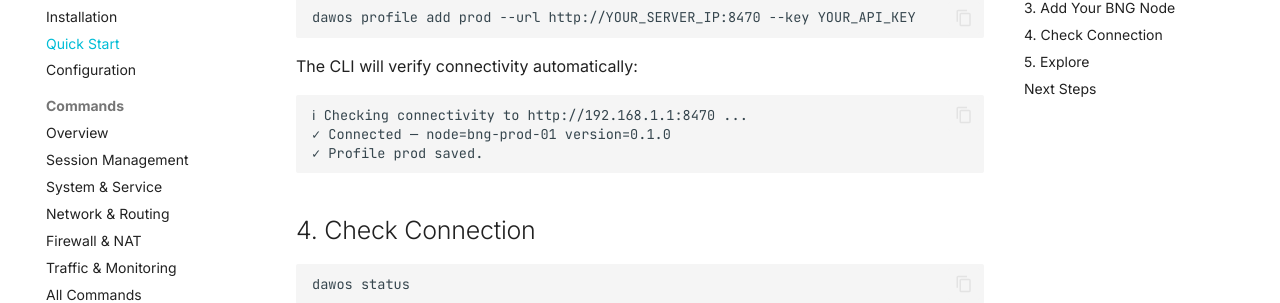
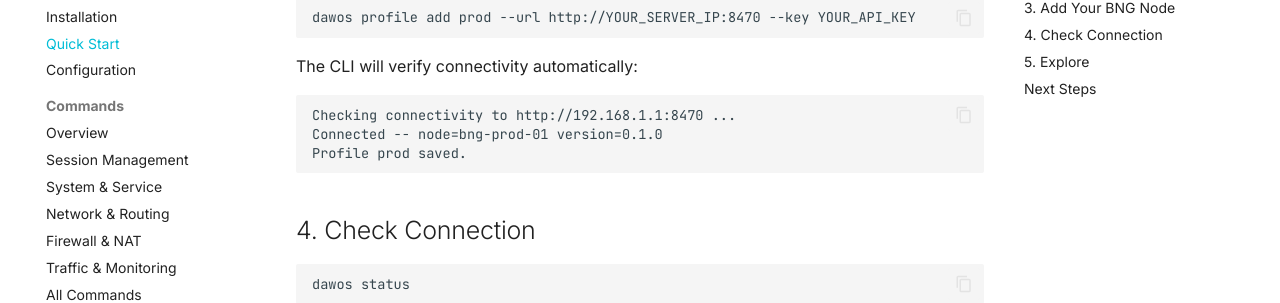
Before and after one commit to Cepat-Kilat-Teknologi/dawos-cli, an MkDocs documentation site: the page built from docs/getting-started/quickstart.md, in a window 1280 px wide and 900 px high, scrolled down 709 px. Shown: the part 154-457 px from the top of the window. Built offline with MkDocs 1.6.1 and Material for MkDocs 9.7.7, drawn with Linux system fonts in a browser that asks for light colours; comment, search, counter and statistics services are not loaded.

````diff
--- a/docs/getting-started/quickstart.md
+++ b/docs/getting-started/quickstart.md
@@ -36,9 +36,9 @@ dawos profile add prod --url http://YOUR_SERVER_IP:8470 --key YOUR_API_KEY
 The CLI will verify connectivity automatically:
 
 ```
-ℹ Checking connectivity to http://192.168.1.1:8470 ...
-✓ Connected — node=bng-prod-01 version=0.1.0
-✓ Profile prod saved.
+Checking connectivity to http://192.168.1.1:8470 ...
+Connected -- node=bng-prod-01 version=0.1.0
+Profile prod saved.
 ```
 
 ## 4. Check Connection
````
